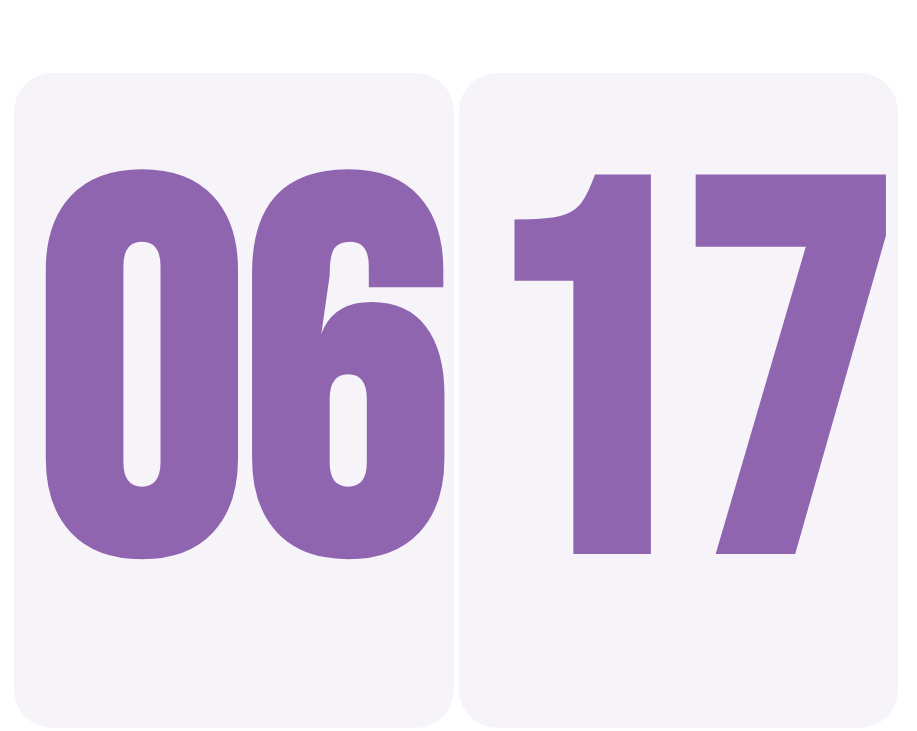
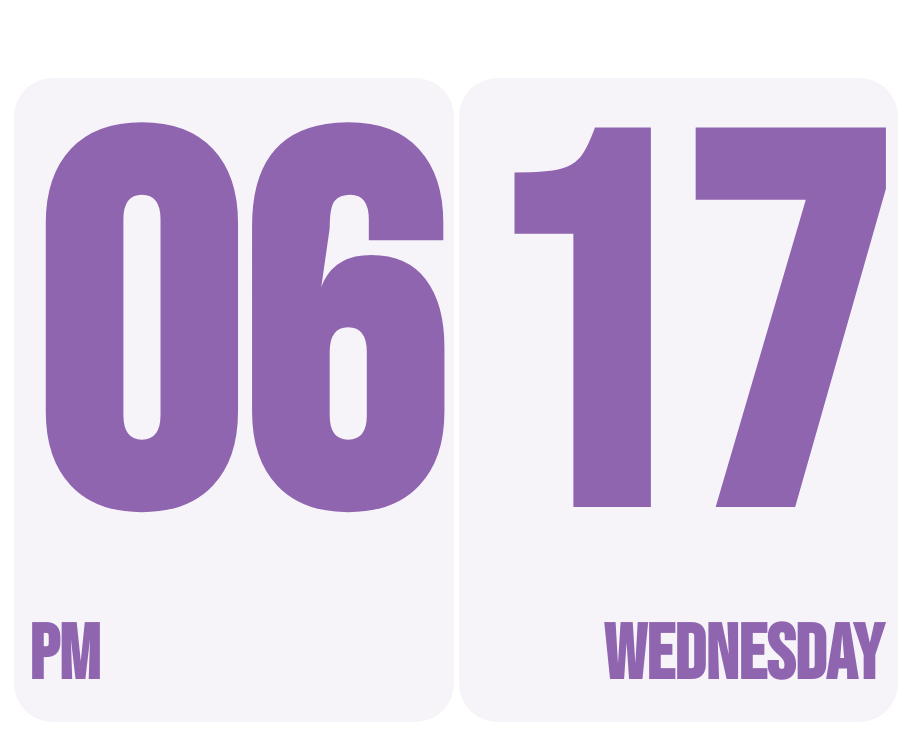
Before and after one commit to chlyn/Digital-Clock-Widget, a plain HTML site: page index.html in a window 1280 px wide. Shown: the whole page, without its empty margins (184-1101 px from the left). Drawn offline with Linux system fonts and the light colour scheme.

Commit message:
3: Added AM/PM and Days of Week

```diff
--- a/index.html
+++ b/index.html
@@ -15,8 +15,14 @@
 
 <body>
     <div class="clock-container">
-        <div class="hour" id="hour">00</div>
-        <div class="minute" id="minute">00</div>
+        <div class="hour-container">
+            <div class="hour" id="hour">00</div>
+            <div class="ampm" id="ampm">am</div>
+        </div>
+        <div class="minute-container">
+            <div class="minute" id="minute">00</div>
+            <div class="day" id="day">SUNDAY</div>
+        </div>
     </div>
     <script type="module" src="script.js"></script>
 </body>
--- a/script.js
+++ b/script.js
@@ -1,5 +1,9 @@
 function updateClock() {
     const now = new Date();
+
+    const daysOfWeek = ["SUNDAY", "MONDAY", "TUESDAY", "WEDNESDAY", "THURSDAY", "FRIDAY", "SATURDAY"];
+    const day = daysOfWeek[now.getDay()];
+
     let hours = now.getHours();
     let minutes = now.getMinutes();
     let ampm = hours >=12 ? "PM" : "AM";
@@ -9,7 +13,9 @@ function updateClock() {
     minutes = minutes < 10 ? "0" + minutes : minutes;
 
     document.getElementById("hour").innerText = `${hours}`;
+    document.getElementById("ampm").innerText = `${ampm}`;
     document.getElementById("minute").innerText = `${minutes}`;
+    document.getElementById("day").innerText = `${day}`;
 }
 
 setInterval(updateClock, 1000);
--- a/style.css
+++ b/style.css
@@ -21,32 +21,55 @@ body {
     align-items: center;
     gap: 5px;
     padding: 3vw;
-    border-radius: 3vw;
     max-width: 90vw;
     max-height: 90vh;
+}
+
+.hour-container, .minute-container {
+    display: flex;
+    flex-direction: column;
+    background-color: #F6F3F9;
+    padding: 20px 15px;
+    border-radius: 3vw;
+    display: inline-block;
 }
 
 .hour, .minute {
     font-size: 40vw;
     font-weight: bolder;
     text-align: center;
-    padding: 20px 15px;
-    border-radius: 3vw;
+    line-height: 1;
 }
 
+.ampm {
+    font-size: 6vw;
+    font-weight: bolder;
+    text-align: left;
+}
+
+.day {
+    font-size: 6vw;
+    font-weight: bolder;
+    text-align: right;
+}
+
+
 /* Default (Light Mode) */
-.hour, .minute {
+.hour, .minute, .ampm, .day {
     color: #9065B0;
-    background-color: #F6F3F9;
 }
 
 @media (prefers-color-scheme: dark) {
     body {
         background-color: #191919;
     }
-    .hour, .minute {
-        color: #9A6DD7;
+
+    .hour-container, .minute-container{
         background-color: #2b2431;
     }
 
+    .hour, .minute, .ampm, .day {
+        color: #9A6DD7;
+    }
+
 }
```
